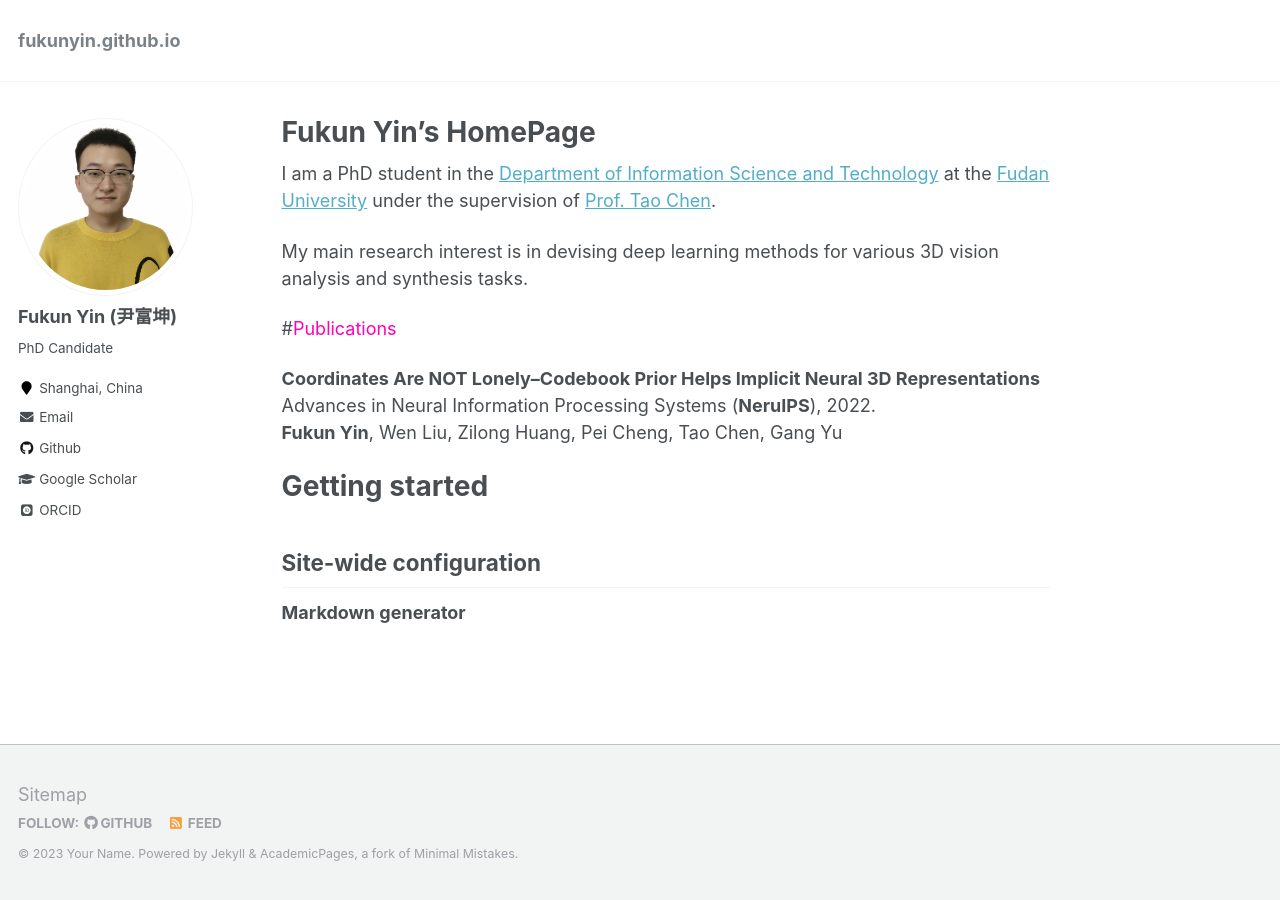
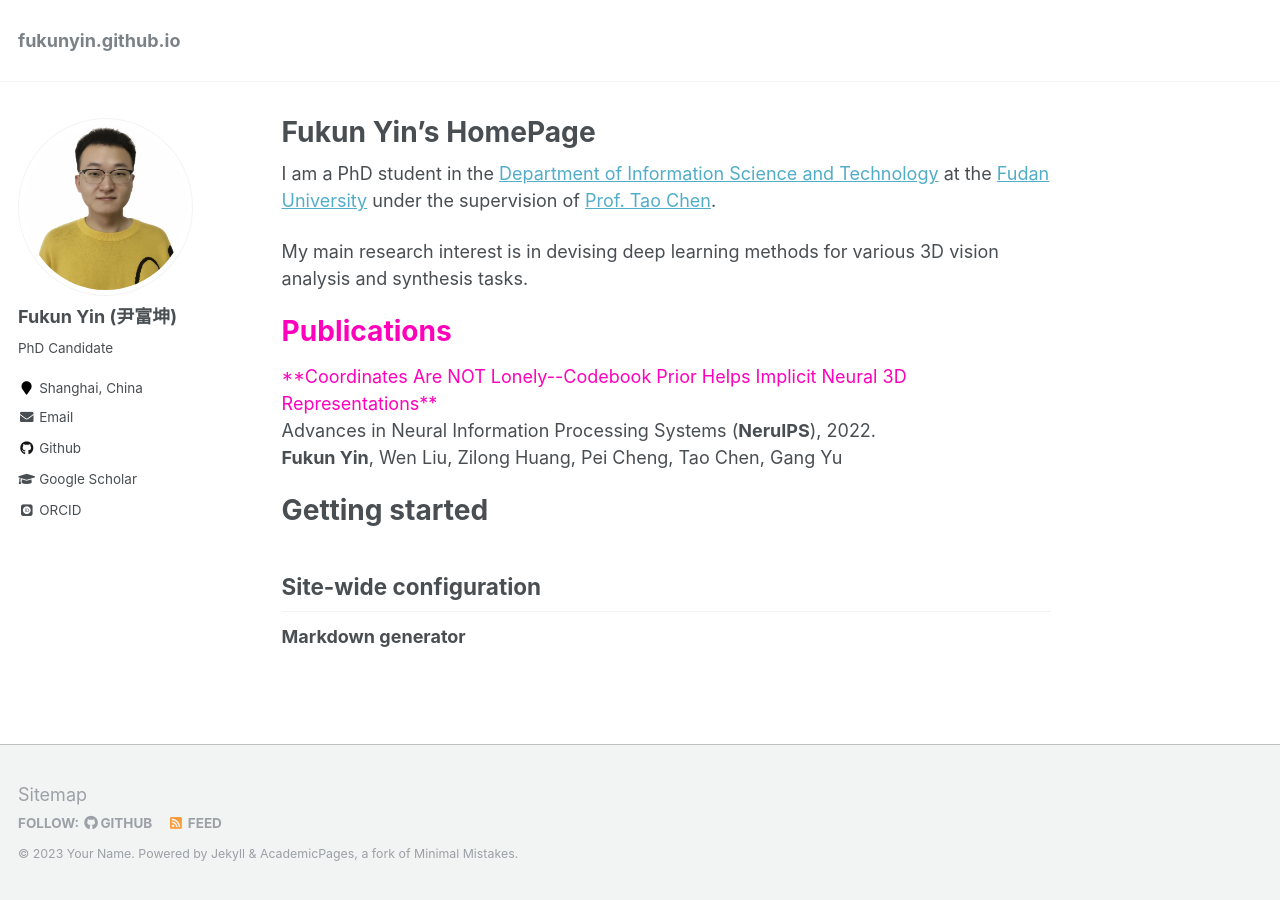
Before and after one commit to fukunyin/fukunyin.github.io, a Jekyll site: the page built from _pages/about.md, in a window 1280 px wide. Built offline with Jekyll 4.4.1, drawn with Linux system fonts in a browser that asks for light colours; some web fonts are replaced.

Commit message:
Update about.md

```diff
--- a/_pages/about.md
+++ b/_pages/about.md
@@ -15,9 +15,9 @@ My main research interest is in devising deep learning methods for various 3D vi
 
 
 
-#<font color="#FF00BB">Publications</font>
+# <font color="#FF00BB">Publications</font>
 
-**Coordinates Are NOT Lonely--Codebook Prior Helps Implicit Neural 3D Representations**
+<font color="#FF00BB">**Coordinates Are NOT Lonely--Codebook Prior Helps Implicit Neural 3D Representations**</font>
 Advances in Neural Information Processing Systems (**NeruIPS**), 2022.
 **Fukun Yin**, Wen Liu, Zilong Huang, Pei Cheng, Tao Chen, Gang Yu
 
```
